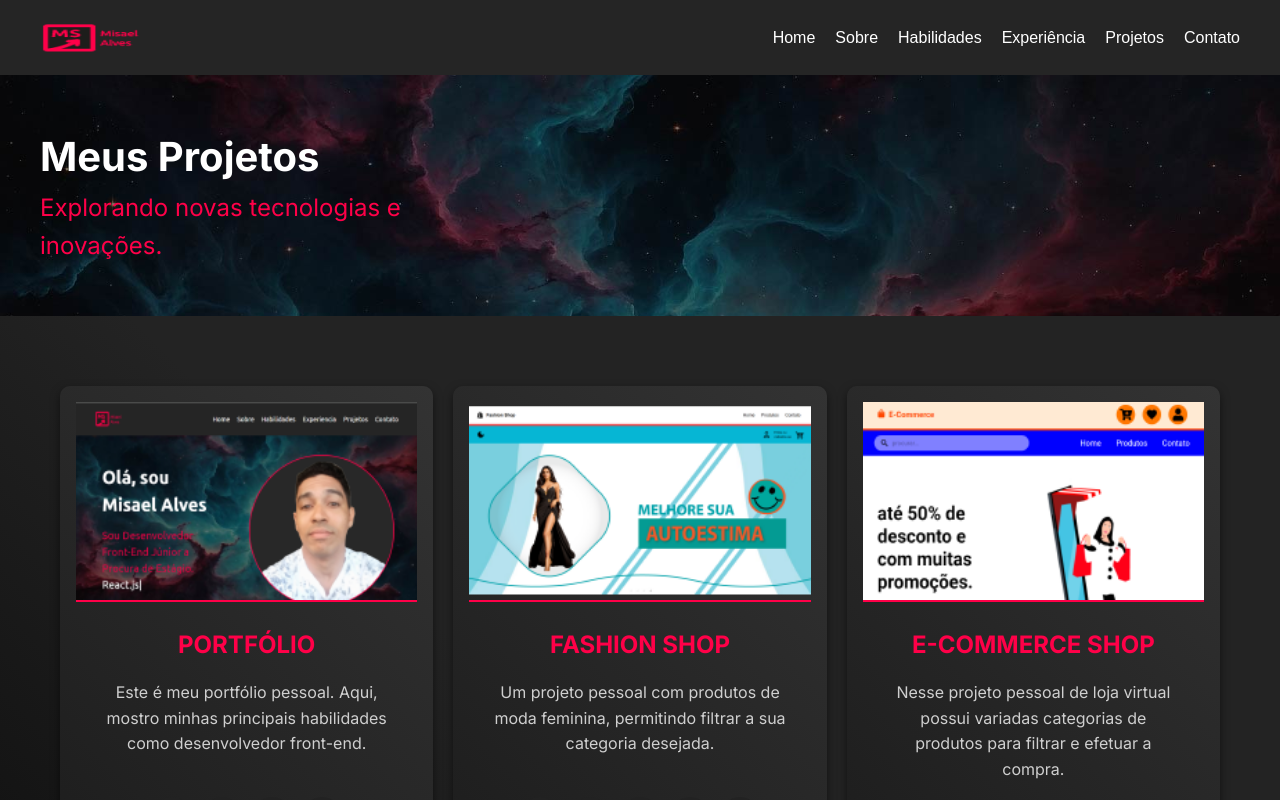
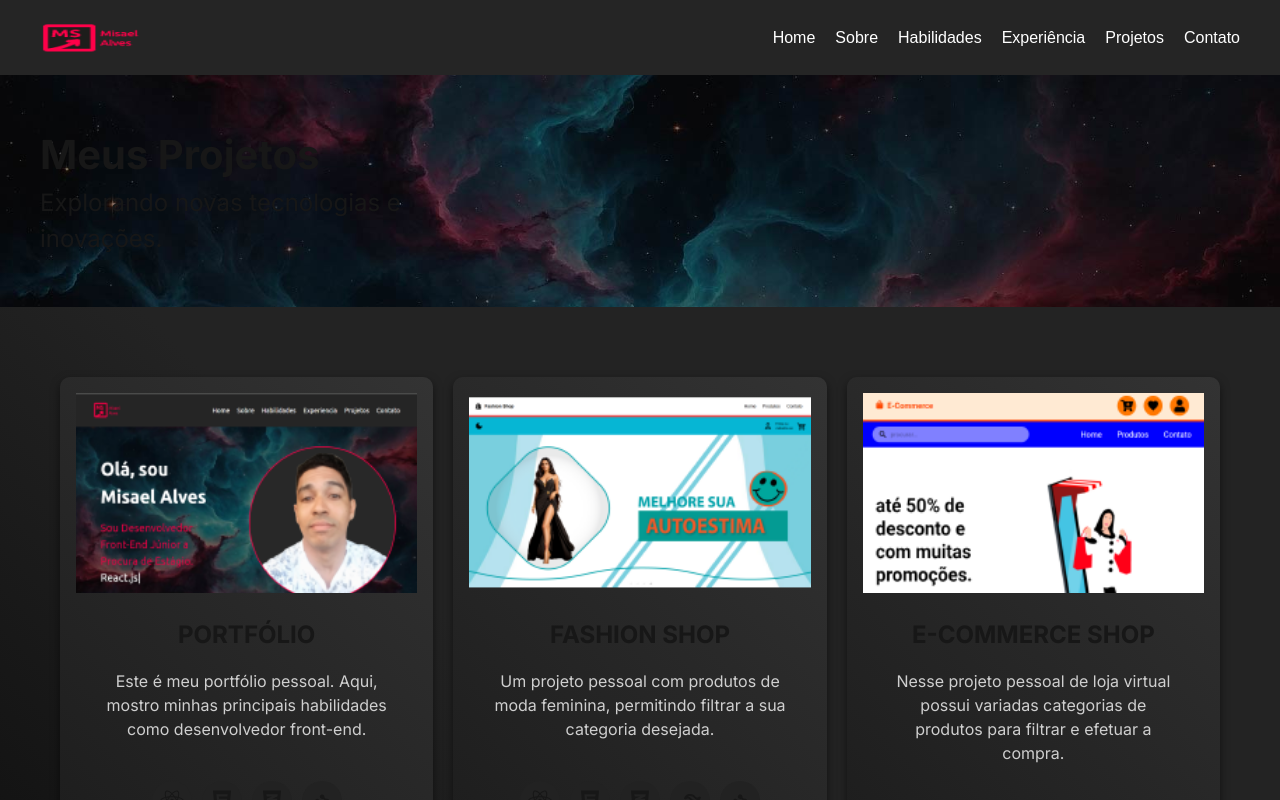
Before and after one commit to misaelalves99/misael-alves-portfolio-next, a Next.js app: page /projects in a window 1280 px wide. Shown: the top 800 px of the page. Built offline with nearby package versions, Linux system fonts and the light colour scheme.

Commit message:
Atualizando Projects

```diff
--- a/src/app/projects/Projects.module.css
+++ b/src/app/projects/Projects.module.css
@@ -1,19 +1,3 @@
-/* Geral */
-:root {
-    --primary-color: #ff0048;
-    --secondary-bg: #1e1e1e;
-    --text-color: #fff;
-}
-
-body {
-    margin: 0;
-    padding: 0;
-    font-family: "Ubuntu", sans-serif;
-    background-color: var(--secondary-bg);
-    color: var(--text-color);
-    line-height: 1.6;
-}
-
 /* PROJETOS */
 .sectionProjects {
     width: 100%;
```
